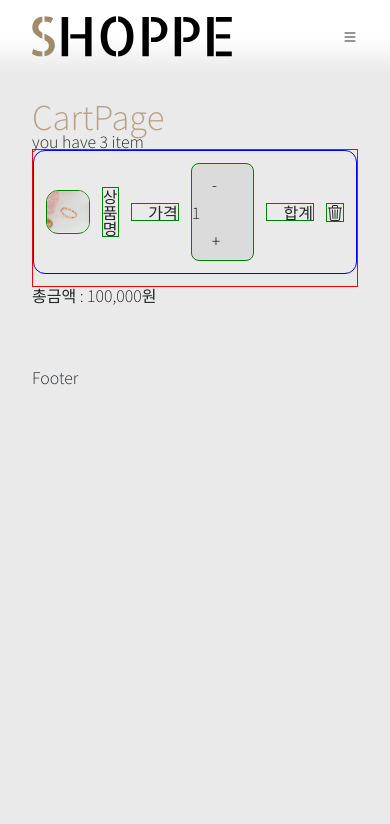
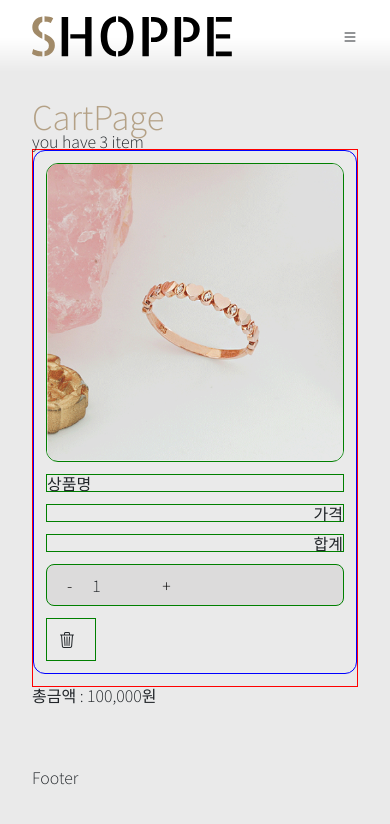
Before and after one commit to Lacheln1/UrecaDailyStudy, a React (Vite) app in the folder 4/0418/react04_shop/: page /cart in a window 390 px wide. Shown: the top 824 px of the page. Built offline with nearby package versions, Linux system fonts and the light colour scheme; no server answers.

Commit message:
css 적용4 화면 크기에 따른 레이아웃 처리
화면 크기에 따른 레이아웃 처리

```diff
--- a/4/0418/react04_shop/src/pages/CartPage.module.css
+++ b/4/0418/react04_shop/src/pages/CartPage.module.css
@@ -68,3 +68,60 @@
 img {
   width: 100px;
 }
+
+.deleteBtn {
+  padding: var(--fs12);
+}
+
+@media (max-width: 900px) {
+  .cartItem {
+    display: grid;
+    /* grid 몇단을 만드는지에 대한 속성 50px은 버튼이 들어갈 정도 */
+    grid-template-columns: 1fr 1fr 50px;
+    /* 행 */
+    grid-template-rows: repeat(4, 1fr);
+  }
+
+  .cartImg {
+    grid-column: 1/2;
+    grid-row: 1/5;
+    width: 100%;
+    height: 100%;
+  }
+
+  /* title,price,sum은 한줄씩 보이게 하고싶다 */
+  .title,
+  .price,
+  .sum {
+    grid-column: 2/4;
+  }
+
+  /* order : 구조를 두고 몇번째로 구성하겠다  html 태그 */
+  .btnArea {
+    order: 1;
+  }
+
+  .deleteBtn {
+    order: 5;
+  }
+}
+
+@media (max-width: 500px) {
+  .cartItem {
+    display: flex;
+    flex-direction: column;
+    align-items: flex-start;
+  }
+
+  .cartItem > div {
+    width: 100%;
+  }
+  /* 삭제버튼을 수량 버튼 옆으로 보내기 위한 작업 */
+  .cartItem > .btnArea {
+    width: calc(100%-80px);
+  }
+
+  .cartItem > .deleteBtn {
+    width: 50px;
+  }
+}
```
